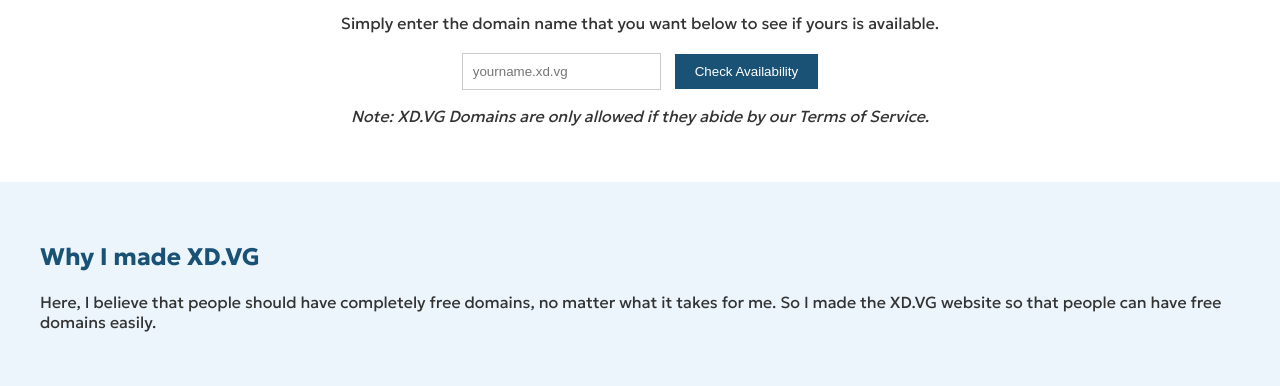
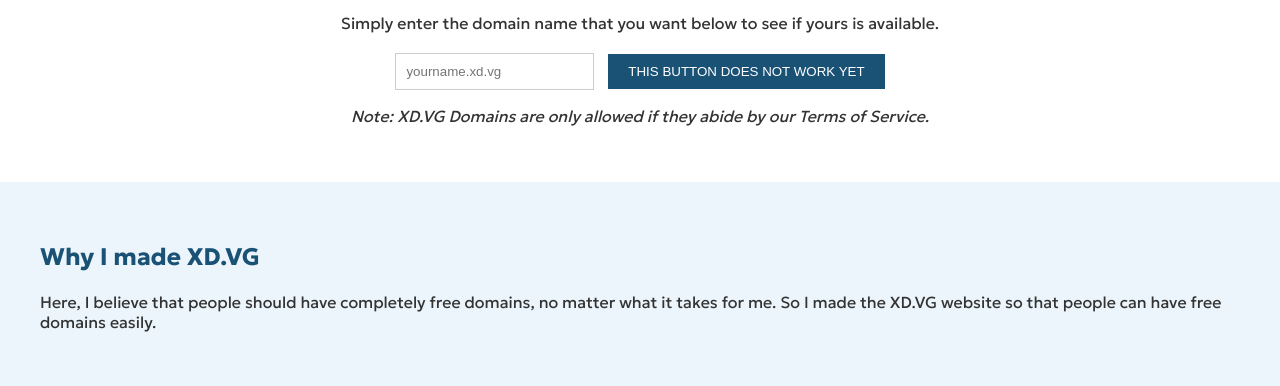
Before and after one commit to xdzipper-prototype-0001/xdzipper-prototype-0001.github.io, a plain HTML site: page index.html in a window 1280 px wide. Shown: the part 286-672 px from the top of the page. Drawn offline with Linux system fonts and the light colour scheme.

Commit message:
Update index.html

```diff
--- a/index.html
+++ b/index.html
@@ -32,7 +32,7 @@
         <p>Simply enter the domain name that you want below to see if yours is available.</p>
         <div class="form-container">
             <input type="text" placeholder="yourname.xd.vg">
-            <button>Check Availability</button>
+            <button>THIS BUTTON DOES NOT WORK YET</button>
         </div>
         <p><i>Note: XD.VG Domains are only allowed if they abide by our Terms of Service.</i></p>
     </div>
```
